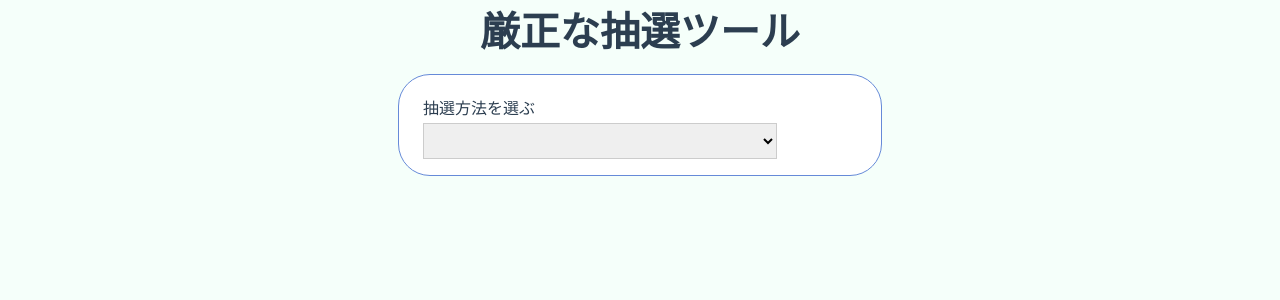
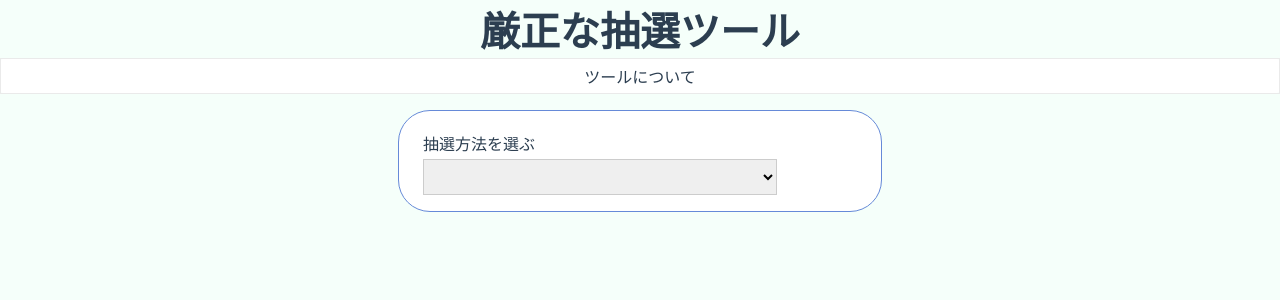
Before and after one commit to masakurapa/gensei.masakurapa.com, a Svelte app in the folder src/: page / in a window 1280 px wide. Shown: the top 300 px of the page. Built offline with nearby package versions, Linux system fonts and the light colour scheme.

Commit message:
ツールについて を追加

```diff
--- a/src/app/App.svelte
+++ b/src/app/App.svelte
@@ -1,5 +1,3 @@
-<h1>厳正な抽選ツール</h1>
-
 <ComponentFrame>
     <InputGroup label="抽選方法を選ぶ">
         <InputSelect
--- a/src/public/global.css
+++ b/src/public/global.css
@@ -35,3 +35,37 @@ h2 {
     font-weight: bold;
     color: #be2525;
 }
+
+.collapse {
+    border: #eaeaea solid 1px;
+    margin-bottom: 0;
+    padding-left: 0;
+    list-style: none;
+}
+.collapse-open {
+    display: none;
+}
+.collapse-painel {
+    visibility: hidden;
+    max-height: 0;
+    opacity: 0;
+    transition: max-height .1s,visibility .3s,opacity .3s;
+}
+.collapse-open:checked ~ .collapse-painel {
+    max-height: 100%;
+    opacity: 100;
+    visibility: visible;
+}
+.collapse-btn {
+    background: #FFF;
+    border-radius: 2px;
+    cursor: pointer;
+    display: block;
+    padding: 5px 10px;
+    text-align: center;
+}
+.collapse-inner {
+    padding: 10px;
+    background: #FFF;
+    text-align: center;
+}
--- a/src/public/index.html
+++ b/src/public/index.html
@@ -4,22 +4,33 @@
     <meta charset='utf8'>
     <meta name='viewport' content='width=device-width'>
     <title>厳選な抽選ツール</title>
-    <meta name="generator" content="Jekyll v3.8.5" />
     <meta property="og:title" content="厳選な抽選ツール" />
     <meta property="og:locale" content="ja_JP" />
-    <meta name="description" content="厳正に抽選を行うためのWEBツールを公開しています。" />
-    <meta property="og:description" content="厳正に抽選を行うためのWEBツールを公開しています。" />
+    <meta name="description" content="厳正に抽選を行うためのWEBツールを公開しています。くじ引き、あみだくじ、スロットで抽選ができます。" />
+    <meta property="og:description" content="厳正に抽選を行うためのWEBツールを公開しています。くじ引き、あみだくじ、スロットで抽選ができます。" />
     <link rel="canonical" href="https://gensei.sakurapa.xyz/" />
     <meta property="og:url" content="https://gensei.sakurapa.xyz/" />
     <meta property="og:site_name" content="厳正な抽選ツール" />
     <script type="application/ld+json">
-        {"@type":"WebSite","headline":"厳選な抽選ツール","url":"https://gensei.sakurapa.xyz/","name":"厳正な抽選ツール","description":"厳正に抽選を行うためのWEBツールを公開しています。","@context":"http://schema.org"}
+        {"@type":"WebSite","headline":"厳選な抽選ツール","url":"https://gensei.sakurapa.xyz/","name":"厳正な抽選ツール","description":"厳正に抽選を行うためのWEBツールを公開しています。くじ引き、あみだくじ、スロットで抽選ができます。","@context":"http://schema.org"}
     </script>
     <link rel='icon' type='image/png' href='favicon.png'>
     <link rel='stylesheet' href='global.css'>
     <link rel='stylesheet' href='bundle.css'>
 </head>
 <body>
+    <h1>厳正な抽選ツール</h1>
+    <div class="collapse">
+        <label class="collapse-btn" for="header-collapse">ツールについて</label>
+        <input class="collapse-open" type="checkbox" id="header-collapse" aria-hidden="true" hidden />
+        <div class="collapse-painel">
+            <div class="collapse-inner">
+                <div>ちょっとしたこと、なかなか決められないことなどなど...ツールでサクッと決めちゃいましょう！</div>
+                <div>ランダムで選ぶだけではなく、あみだくじ、スロット形式で気分を変えながら抽選ができます！</div>
+            </div>
+        </div>
+    </div>
+
     <script src='bundle.js'></script>
 </body>
 </html>
```
Also changed, not shown: 1 other file (tests, documents, lock files or other folders).
